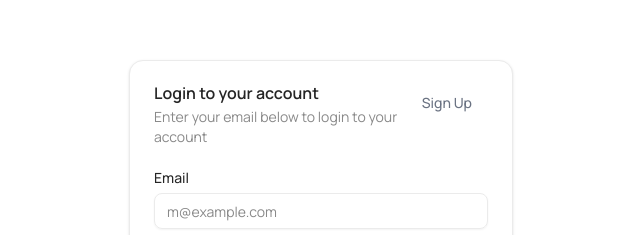
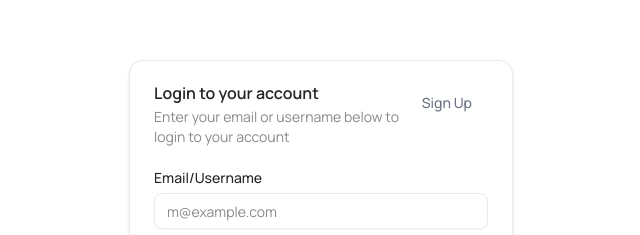
Before and after one commit to taamtera/KUSA, a Next.js app in the folder frontend/: page /login in a window 1280 px wide. Shown: the part 147-382 px from the top of the page, without its empty margins (319-959 px from the left). Built offline with nearby package versions, Linux system fonts and the light colour scheme.

Commit message:
add ability to login with user

```diff
--- a/frontend/app/(auth)/login/page.jsx
+++ b/frontend/app/(auth)/login/page.jsx
@@ -20,9 +20,6 @@ export default function CardDemo() {
 
   const handleSubmit = async (e) => {
   e.preventDefault();
-
-  console.log("Email:", email);
-  console.log("Password:", password);
 
     try {
       const response = await fetch("http://localhost:3001/api/v1/login", {
@@ -63,7 +60,7 @@ export default function CardDemo() {
         <CardHeader>
           <CardTitle>Login to your account</CardTitle>
           <CardDescription>
-            Enter your email below to login to your account
+            Enter your email or username below to login to your account
           </CardDescription>
           <CardAction>
             <Button
@@ -79,7 +76,7 @@ export default function CardDemo() {
           <form>
             <div className="flex flex-col gap-6">
               <div className="grid gap-2">
-                <Label htmlFor="email">Email</Label>
+                <Label htmlFor="email">Email/Username</Label>
                 <Input
                   id="email"
                   type="email"
```
Also changed, not shown: 1 other file (tests, documents, lock files or other folders).
